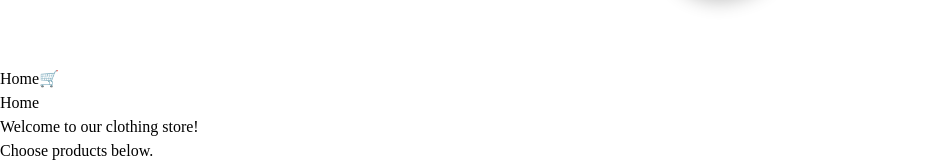
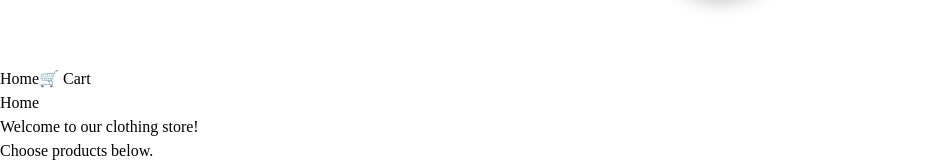
Before and after one commit to AnthonyLTorrefranca/react-homepage-routing, a React (Vite) app: page / in a window 1280 px wide. Shown: the part 458-620 px from the top of the page, without its empty margins (0-940 px from the left). Built offline with nearby package versions, Linux system fonts and the light colour scheme.

Commit message:
feat: added a style

```diff
--- a/src/components/NavigationBar.jsx
+++ b/src/components/NavigationBar.jsx
@@ -12,8 +12,8 @@ export default function NavigationBar() {
             </a>
         </div>
         <div className="mr-10">
-            <Link className="mr-10 px-2 py-2 hover:bg-gray-400" to="/">Home</Link>
-            <Link className="mr-10 px-2 py-2 hover:bg-gray-400" to="/cart">🛒</Link>
+            <Link className="mx-5 px-5 py-2 rounded hover:bg-gray-300">Home</Link>
+            <Link className="mx-5 px-5 py-2 rounded hover:bg-gray-300">🛒 Cart</Link>
         </div>
     </nav>
     </>
```
